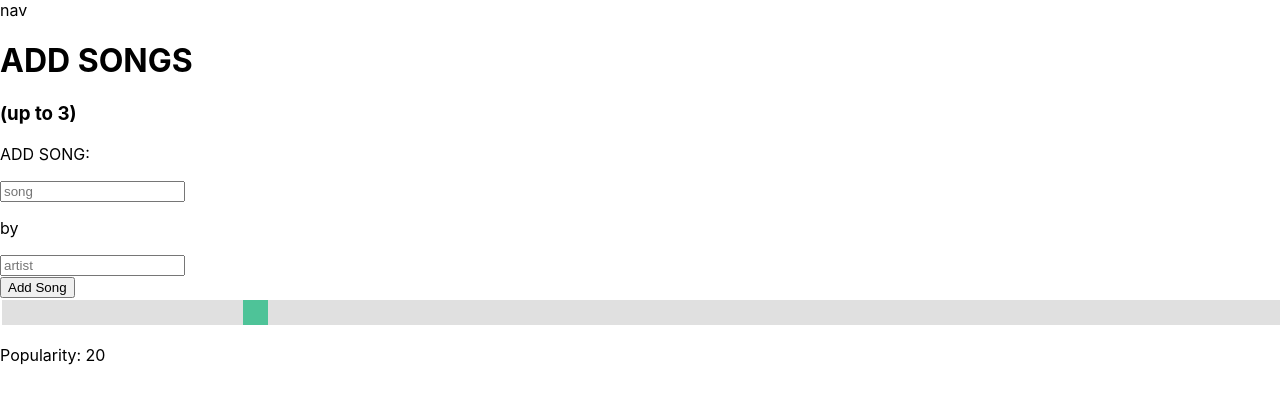
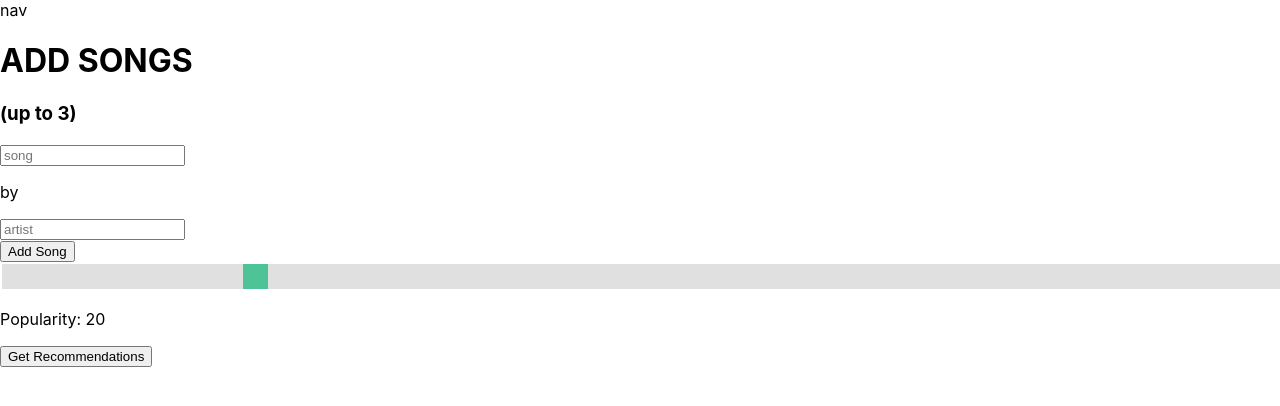
Before and after one commit to lschmidtfellner/Rippl_frontend, a React (Create React App) app: page /input in a window 1280 px wide. Shown: the top 406 px of the page. Built offline with nearby package versions, Linux system fonts and the light colour scheme; the HTML template or start-up script is replaced by a standard one.

Commit message:
recommendations are being properly returned from api and stored in usestate variable

```diff
--- a/package.json
+++ b/package.json
@@ -6,9 +6,11 @@
     "@testing-library/jest-dom": "^5.17.0",
     "@testing-library/react": "^13.4.0",
     "@testing-library/user-event": "^13.5.0",
+    "axios": "^1.4.0",
     "dotenv": "^16.3.1",
     "react": "^18.2.0",
     "react-dom": "^18.2.0",
+    "react-h5-audio-player": "^3.8.6",
     "react-router-dom": "^6.14.2",
     "react-scripts": "5.0.1",
     "web-vitals": "^2.1.4"
--- a/src/App.js
+++ b/src/App.js
@@ -3,8 +3,6 @@ import './App.css'
 
 //components
 import Nav from './components/Nav'
-import PopularityBar from './components/PopularityBar'
-import SongInput from './components/SongInput'
 
 //pages
 import Landing from './pages/Landing'
@@ -13,18 +11,18 @@ import Input from './pages/Input'
 
 //dependencies
 import { Route, Routes } from 'react-router-dom'
-import React, { useContext, useState } from 'react'
-import * as dotenv from 'dotenv'
+import React, { useState } from 'react'
 
 
 function App() {
+  const [recommendations, setRecommendations] = useState([]);
 
   return (
     <>
       <Nav />
       <Routes>
         <Route path="/" element={<Landing />} />
-        <Route path="/input" element={<Input />} />
+        <Route path="/input" element={<Input recommendations={recommendations} setRecommendations={setRecommendations} />} />
         <Route path="/results" element={<Results />} />
       </Routes>
     </>
--- /dev/null
+++ b/src/api/apiConfig.js
@@ -0,0 +1,8 @@
+import axios from 'axios'
+
+//Create Axios connection to our Heroku deployed API
+const api = axios.create({
+  baseURL: 'https://spotify-rec-backend.herokuapp.com'
+});
+
+export default api;
--- a/src/components/PopularityBar.js
+++ b/src/components/PopularityBar.js
@@ -1,8 +1,7 @@
 import React, { useState } from 'react'
 import '../css/PopularityBar.css'
 
-function PopularityBar() {
-  const [popularity, setPopularity] = useState(20)
+function PopularityBar({popularity, setPopularity}) {
 
   const handleSliderChange = (event) => {
     setPopularity(event.target.value)
--- a/src/components/SongInput.js
+++ b/src/components/SongInput.js
@@ -1,14 +1,13 @@
 import React from 'react'
 
-function SongInput({ index }) {
+function SongInput({ value, artistValue, onChange, onArtistChange }) {
   return (
-    <div className='song-input'>
-      <p className='add-song-header'>ADD SONG:</p>
-      <input className={`song-input song-input-${index}`} placeholder='song'/>
-      <p className='by'>by</p>
-      <input className={`artist-input artist-input-${index}`} placeholder='artist'/>
-    </div>
-  )
+      <div>
+          <input value={value} onChange={onChange} placeholder='song'/>
+          <p>by</p>
+          <input value={artistValue} onChange={onArtistChange}placeholder='artist'/>
+      </div>
+  );
 }
 
 export default SongInput
--- a/src/pages/Input.js
+++ b/src/pages/Input.js
@@ -1,29 +1,108 @@
 import React, { useState } from 'react'
+import api from '../api/apiConfig'
 import SongInput from '../components/SongInput'
-import PopularityBar from '../components/PopularityBar';
+import '../css/PopularityBar.css'
+import { useNavigate } from 'react-router-dom';
 
-function Input() {
-  const [songCount, setSongCount] = useState(1);
+function Input({ recommendations, setRecommendations }) {
+  const userId = '6478aa30dee0f9f07836b151'
+  const [popularity, setPopularity] = useState(20)
+  const [songCount, setSongCount] = useState(1)
+  const [song1, setSong1] = useState('')
+  const [artist1, setArtist1] = useState('')
+  const [song2, setSong2] = useState('')
+  const [artist2, setArtist2] = useState('')
+  const [song3, setSong3] = useState('')
+  const [artist3, setArtist3] = useState('')
+  const navigate = useNavigate()
+
+  const handleSliderChange = (event) => {
+    setPopularity(event.target.value)
+  }
 
   const addSong = () => {
-    if(songCount < 3) {
-      setSongCount(songCount + 1);
+    if (songCount < 3) {
+      setSongCount(songCount + 1)
     }
   }
 
   const getRecs = () => {
-
+    console.log(song1, artist1, song2, artist2, song3, artist3)
+    Promise.all(
+      [
+        song1 && artist1
+          ? api.get(`/search?artist=${artist1}&song=${song1}`)
+          : null,
+        song2 && artist2
+          ? api.get(`/search?artist=${artist2}&song=${song2}`)
+          : null,
+        song3 && artist3
+          ? api.get(`/search?artist=${artist3}&song=${song3}`)
+          : null
+      ].filter(Boolean)
+    ) // Remove null promises
+      .then((results) => {
+        console.log(results)
+        const seedTracks = results.map((item) => item.data.spotify_id).join(',')
+        console.log(seedTracks)
+        return api.post(`https://spotify-rec-backend.herokuapp.com/${userId}/recommendations?seed_tracks=${seedTracks}&max_popularity=${popularity}`)
+      })
+      .then ((response) => {
+        setRecommendations(response.data.map((item) => item.data))
+        console.log(recommendations)
+        navigate('/results')
+      })
+      .catch((error) => {
+        console.error('Error:', error)
+      })
   }
 
   return (
     <>
       <h1>ADD SONGS</h1>
       <h3>(up to 3)</h3>
-      {Array(songCount).fill().map((_, index) => (
-        <SongInput key={index} index={index} />
-      ))}
+      {songCount >= 1 && (
+        <SongInput
+          value={song1}
+          artistValue={artist1}
+          onChange={(e) => {
+            setSong1(e.target.value)
+          }}
+          onArtistChange={(e) => setArtist1(e.target.value)}
+        />
+      )}
+      {songCount >= 2 && (
+        <SongInput
+          value={song2}
+          artistValue={artist2}
+          onChange={(e) => setSong2(e.target.value)}
+          onArtistChange={(e) => setArtist2(e.target.value)}
+        />
+      )}
+      {songCount >= 3 && (
+        <SongInput
+          value={song3}
+          artistValue={artist3}
+          onChange={(e) => setSong3(e.target.value)}
+          onArtistChange={(e) => setArtist3(e.target.value)}
+        />
+      )}
       {songCount < 3 && <button onClick={addSong}>Add Song</button>}
-      <PopularityBar/>
+      <div className="slidecontainer">
+      <input
+        type="range"
+        min="1"
+        max="100"
+        value={popularity}
+        onChange={handleSliderChange}
+        className="slider"
+        id="myRange"
+      />
+      <p className='pop-quotient'>Popularity: {popularity}</p>
+    </div>
+      <button className="get-recs-btn" onClick={getRecs}>
+        Get Recommendations
+      </button>
     </>
   )
 }
--- a/src/pages/Landing.js
+++ b/src/pages/Landing.js
@@ -5,7 +5,7 @@ function Landing() {
   return (
     <div className="landing">
       <h1>GET RECCOMENDATIONS</h1>
-      <h3>"(from Spotify)"</h3>
+      <h3>(from Spotify)</h3>
       <Link to="/input">
         <button className="get-started">GET STARTED</button>
       </Link>
```
Also changed, not shown: 1 other file (tests, documents, lock files or other folders).
